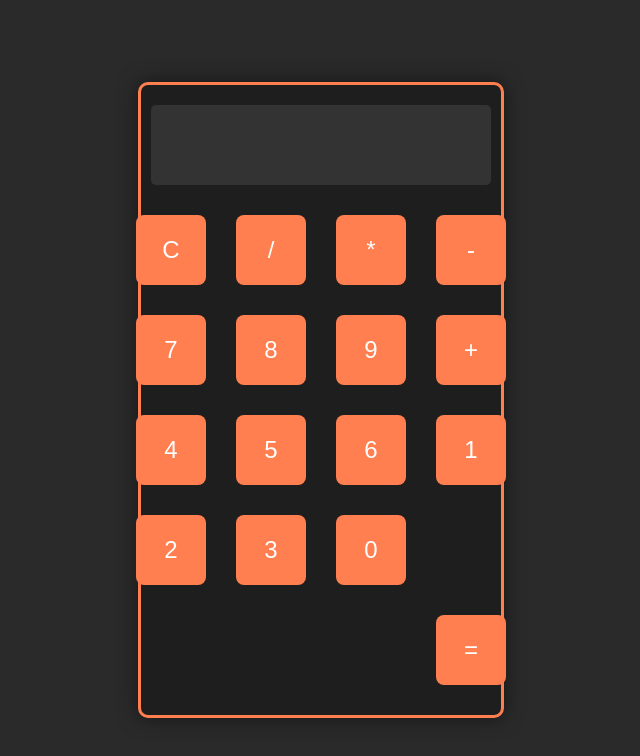
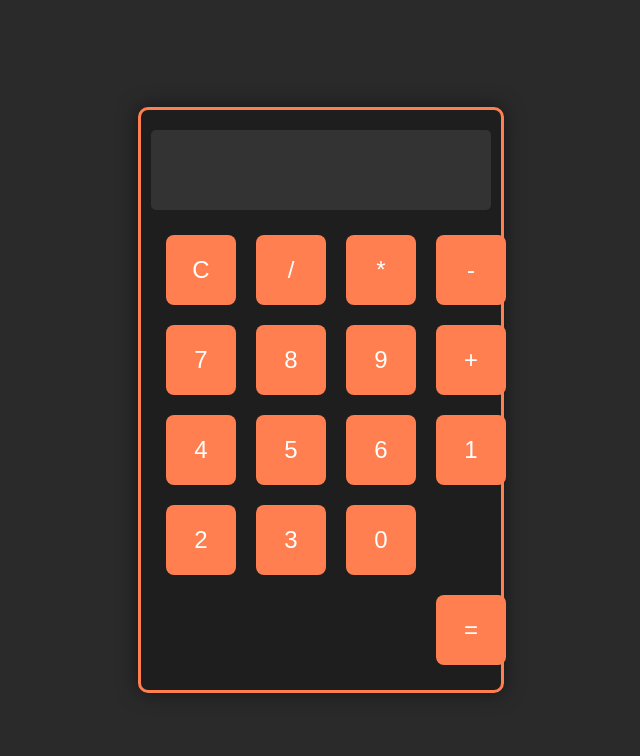
Before and after one commit to R7anW/calculator, a plain HTML site: page index.html in a window 1280 px wide. Shown: the whole page, without its empty margins (319-959 px from the left). Drawn offline with Linux system fonts and the light colour scheme.

Commit message:
Update index.html

```diff
--- a/index.html
+++ b/index.html
@@ -41,7 +41,7 @@
             width: 70px;
             height: 70px;
             font-size: 24px;
-            margin: 10px;
+            margin: 5px; /* Reduced margin */
             border: none;
             border-radius: 8px; /* Smooth edges */
             background-color: #ff7f50; /* Coral color for buttons */
@@ -61,6 +61,7 @@
             grid-template-columns: repeat(4, 1fr);
             gap: 10px;
             justify-items: center; /* Center buttons in grid cells */
+            width: 100%; /* Make grid take full width */
         }
         .equals {
             grid-column: 4; /* Position in the last column */
```
